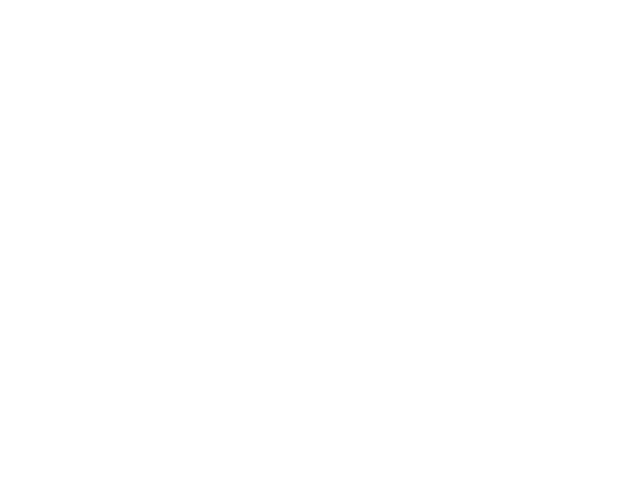
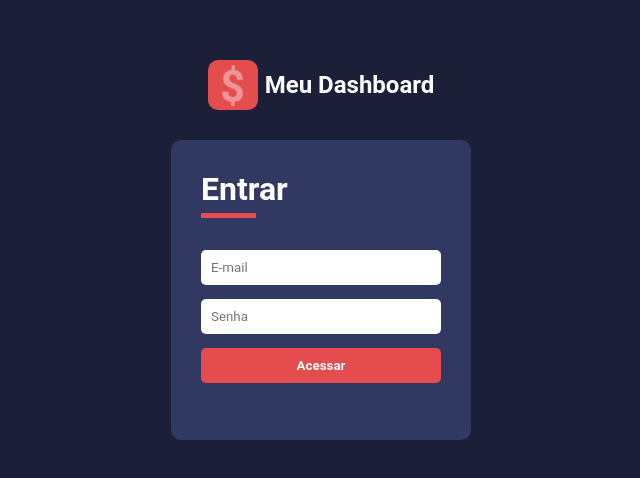
Before and after one commit to FihCapua/my-dashboard, a React (Create React App) app: page /dashboard in a window 1280 px wide. Shown: the part 150-628 px from the top of the page, without its empty margins (319-959 px from the left). Built offline with nearby package versions, Linux system fonts and the light colour scheme.

Commit message:
feat: create a auth hook for sign in component and logged on page

```diff
--- /dev/null
+++ b/src/hook/auth.tsx
@@ -0,0 +1,46 @@
+import React, { createContext, useState, useContext } from 'react'
+
+interface IAuthContext {
+    logged: boolean;
+    signIn(email: string, password: string): void;
+    signOut(): void;
+}
+
+const AuthContext = createContext<IAuthContext>({} as IAuthContext);
+
+const AuthProvider = ({ children }: React.PropsWithChildren<{}>) => {
+    const [logged, setLogged] = useState<boolean>(() => {
+        const isLogged = localStorage.getItem('@minha-carteira:logged')
+
+        // se houver conteúdo
+        return !!isLogged
+    })
+
+    const signIn = (email: string, password: string) => {
+        if(email === 'fiama@email.com' && password === '123') {
+            localStorage.setItem('@minha-carteira:logged', 'true')
+            setLogged(true)
+        } else {
+            alert('Usuário ou senha inválidos')
+        }
+    }
+
+    const signOut = () => {
+        localStorage.removeItem('@minha-carteira:logged')
+        setLogged(false)
+    }
+
+    return (
+        <AuthContext.Provider value={{ logged, signIn, signOut }}>
+            {children}
+        </AuthContext.Provider>
+    )
+}
+
+const useAuth = (): IAuthContext => {
+    const context = useContext(AuthContext)
+
+    return context
+}
+
+export { AuthProvider, useAuth }
--- a/src/index.tsx
+++ b/src/index.tsx
@@ -3,6 +3,7 @@ import ReactDOM from 'react-dom/client';
 import './styles/GlobalStyles.ts';
 import App from './App';
 import { ThemeContextProvider } from './hook/theme';
+import { AuthProvider } from './hook/auth';
 
 const root = ReactDOM.createRoot(
   document.getElementById('root') as HTMLElement
@@ -10,7 +11,9 @@ const root = ReactDOM.createRoot(
 root.render(
   <React.StrictMode>
     <ThemeContextProvider>
-      <App />
+      <AuthProvider>
+        <App />
+      </AuthProvider>
     </ThemeContextProvider>
   </React.StrictMode>
 );
--- a/src/pages/SignIn/index.tsx
+++ b/src/pages/SignIn/index.tsx
@@ -1,29 +1,37 @@
-import React from "react";
+import React, { useState } from "react";
 import { Container, Form, FormTitle, Logo } from "./style";
 
 import logoImg from "../../assets/logo.svg";
 import { Input } from "../../components/Input";
 import { Button } from "../../components/Button";
+import { useAuth } from "../../hook/auth";
 
 export const SignIn: React.FC = () => {
+  const [email, setEmail] = useState('')
+  const [password, setPassword] = useState('')
+
+  const { signIn } = useAuth()
+
   return (
     <Container>
       <Logo>
         <img src={logoImg} alt="Logo Meu Dashboard" />
         <h2>Meu Dashboard</h2>
       </Logo>
-      <Form onSubmit={() => {}}>
+      <Form onSubmit={() => signIn(email, password)}>
         <FormTitle>Entrar</FormTitle>
 
         <Input
             type="email"
             placeholder="E-mail"
             required
+            onChange={(e) => setEmail(e.target.value)}
         />
         <Input
             type="password"
             placeholder="Senha"
             required
+            onChange={(e) => setPassword(e.target.value)}
         />
         <Button type="submit">Acessar</Button>
       </Form>
--- a/src/routes/auth.routes.tsx
+++ b/src/routes/auth.routes.tsx
@@ -5,7 +5,7 @@ import { SignIn } from '../pages/SignIn'
 
 const AuthRoute: React.FC = () => (
     <Switch>
-      <Route path={`/`} exact component={SignIn}></Route>
+      <Route path={`/`} component={SignIn}></Route>
     </Switch>
 )
 
--- a/src/routes/index.tsx
+++ b/src/routes/index.tsx
@@ -1,13 +1,16 @@
-import React from 'react';
-import App from './app.routes';
-import AuthRoute from './auth.routes';
-import { BrowserRouter } from 'react-router-dom';
+import React from "react";
+import App from "./app.routes";
+import AuthRoute from "./auth.routes";
+import { BrowserRouter } from "react-router-dom";
+import { useAuth } from "../hook/auth";
 
-const Routes: React.FC = () => (
-        <BrowserRouter>
-                {/* <App /> */}
-                <AuthRoute />
-        </BrowserRouter>
-)
+const Routes: React.FC = () => {
+  const { logged } = useAuth();
+  return (
+    <BrowserRouter>
+        {logged ? <App /> : <AuthRoute />}
+    </BrowserRouter>
+  );
+};
 
-export default Routes
+export default Routes;
```
